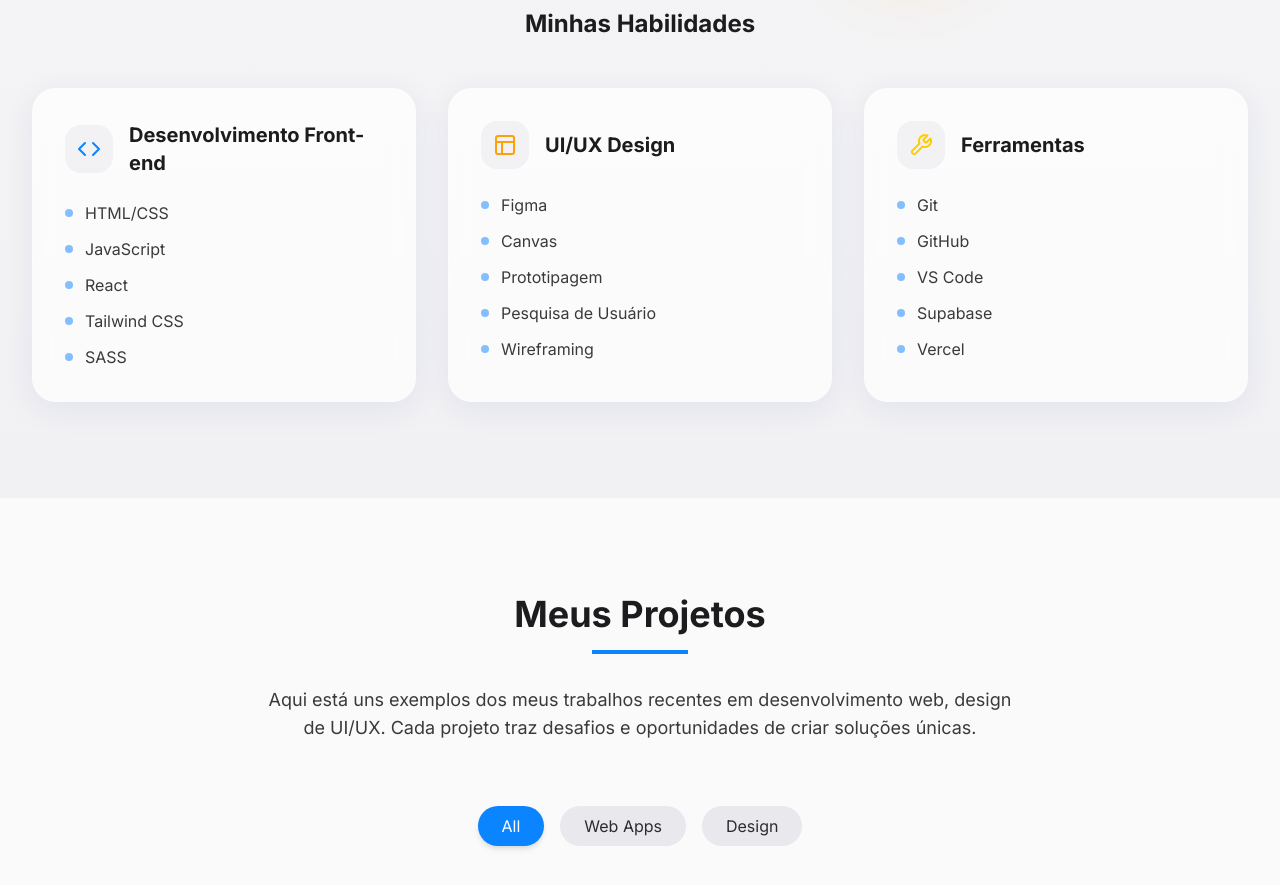
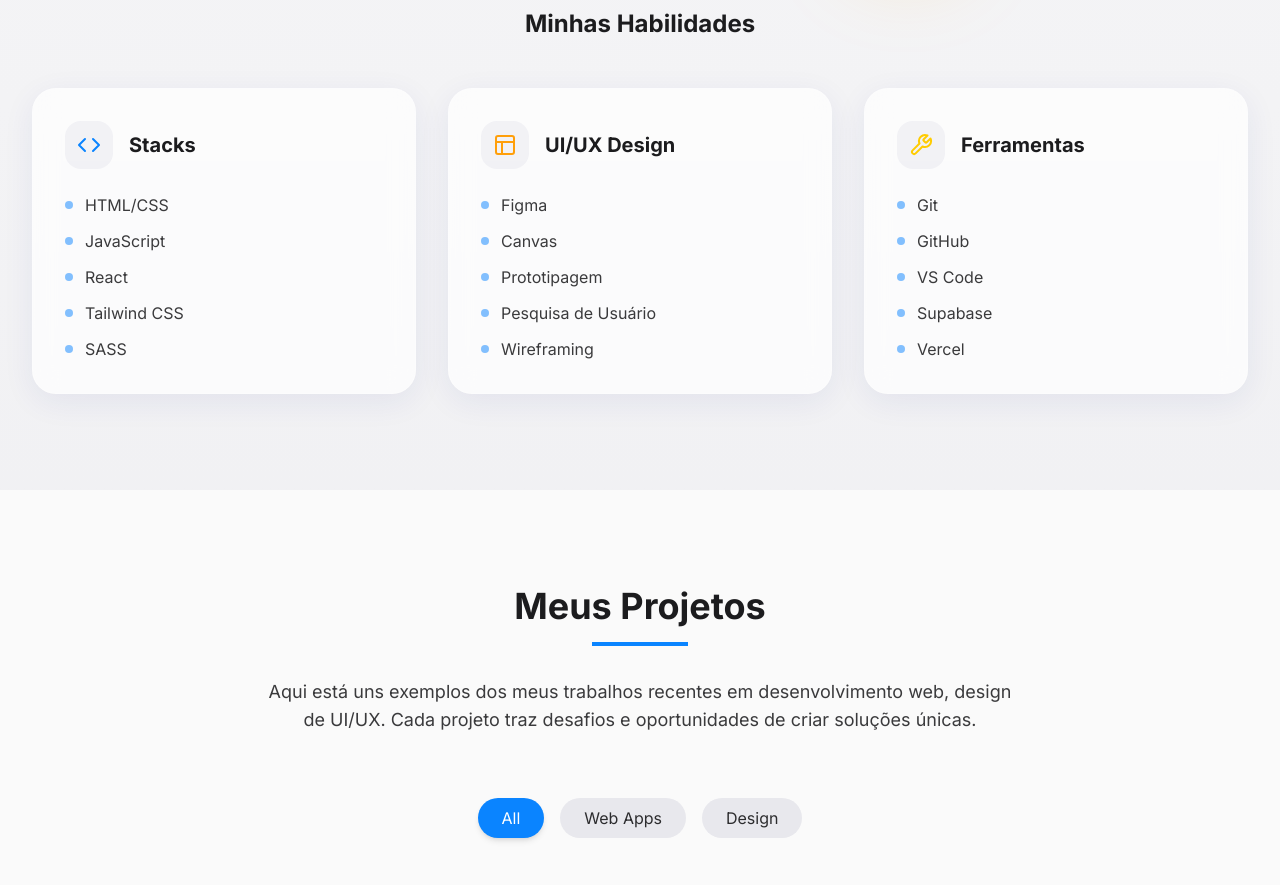
Before and after one commit to GustavoSousaa/Portfolio, a React (Vite) app: page / in a window 1280 px wide. Shown: the part 1560-2445 px from the top of the page. Built offline with nearby package versions, Linux system fonts and the light colour scheme.

Commit message:
Update About.jsx

```diff
--- a/src/components/sections/About.jsx
+++ b/src/components/sections/About.jsx
@@ -11,7 +11,7 @@ const About = () => {
 
   const skills = [
     {
-      category: 'Desenvolvimento Front-end',
+      category: 'Stacks',
       icon: <FiCode className="w-6 h-6 text-primary-500" />,
       items: ['HTML/CSS', 'JavaScript', 'React', 'Tailwind CSS', 'SASS']
     },
```
